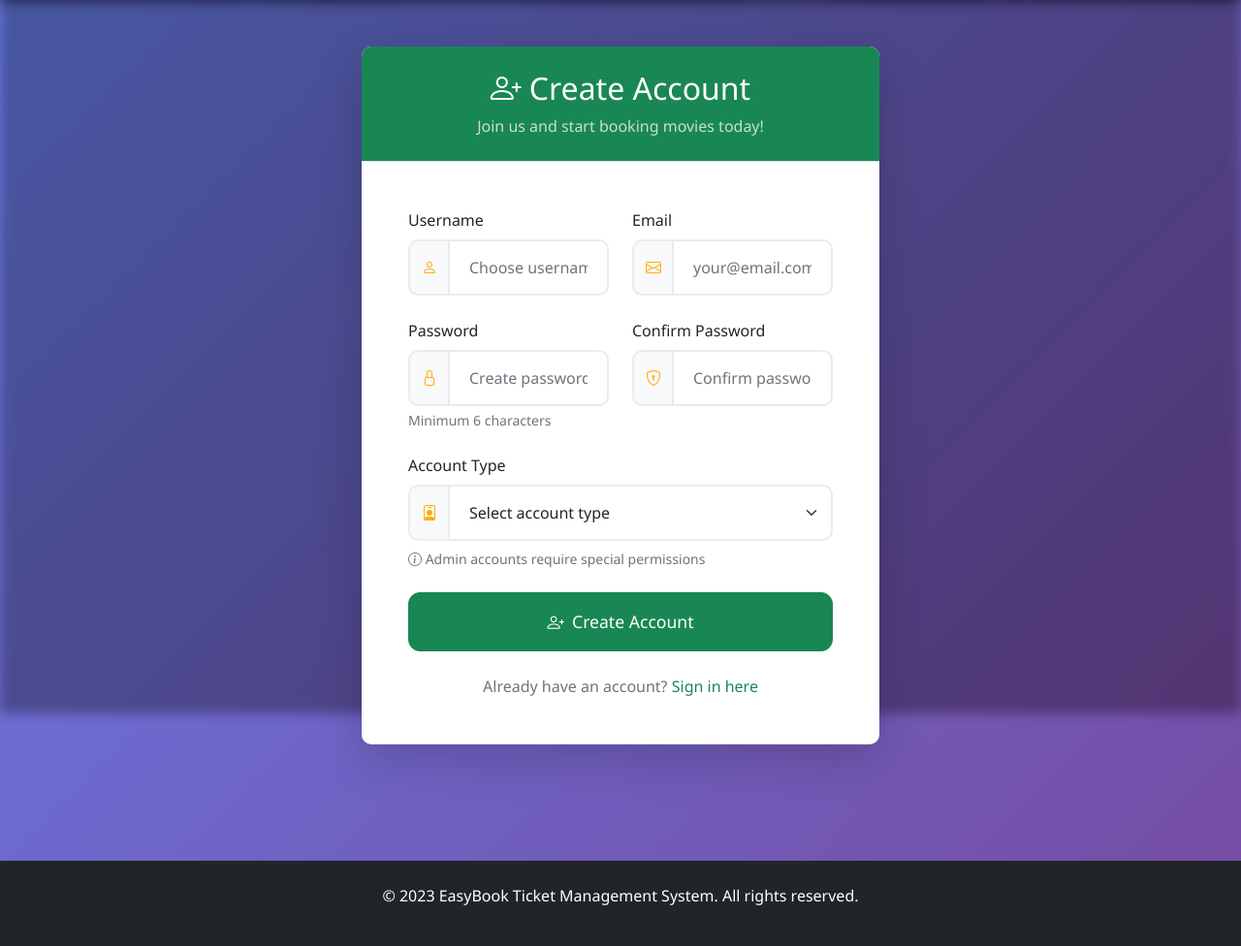
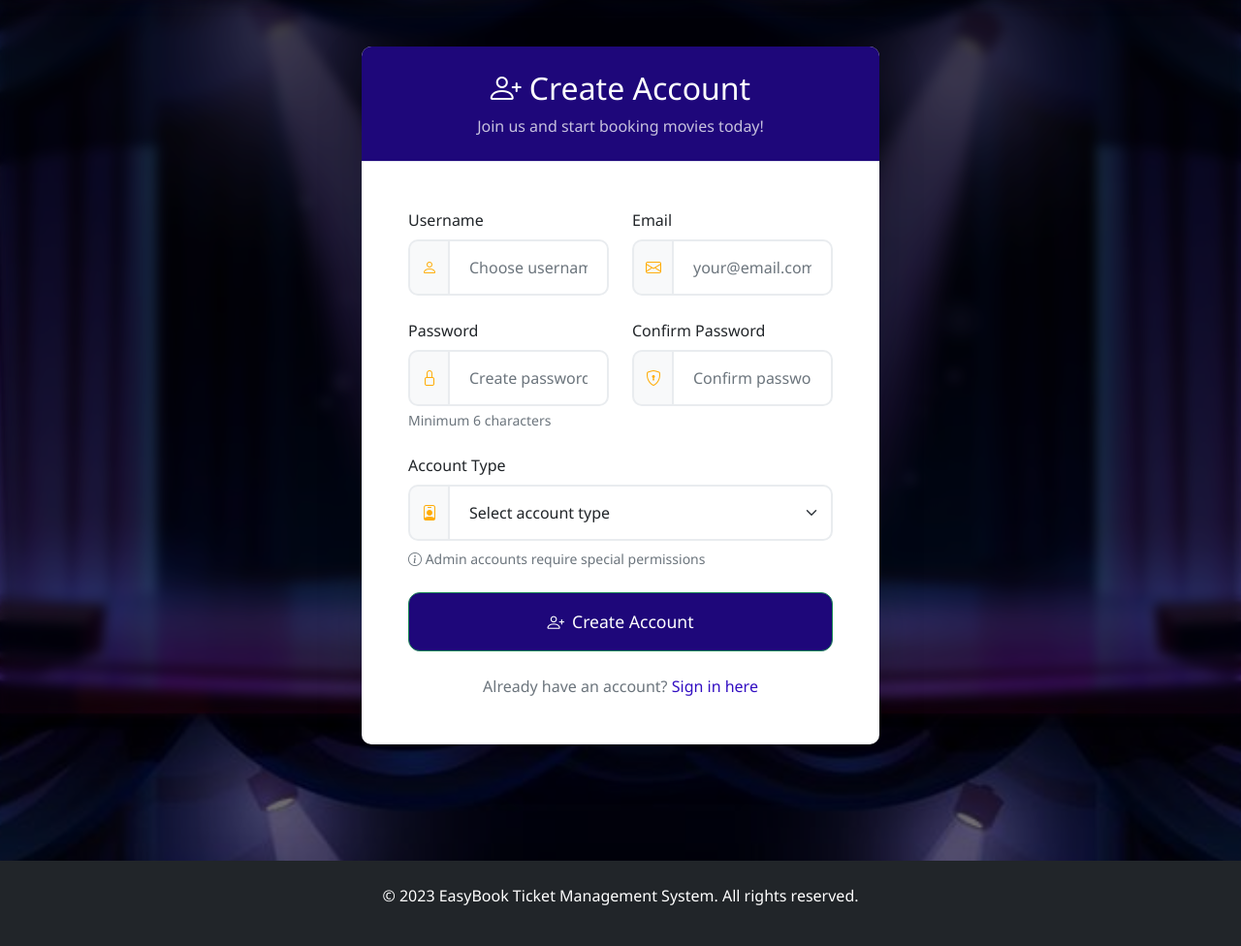
Before and after one commit to aslams2020/EasyBook-Ticket-System, a Flask app: page /register in a window 1280 px wide. Shown: the part 64-1040 px from the top of the page at 97% size. Run offline with Flask 3, Linux system fonts and the light colour scheme.

Commit message:
Fixed Registerpage

```diff
--- a/templates/register.html
+++ b/templates/register.html
@@ -107,6 +107,10 @@
     transition: transform 0.3s ease, box-shadow 0.3s ease;
 }
 
+.auth-card .card-header {
+        border-radius: 0 !important;
+        background-color: #1e077a !important;
+    }
 .auth-card:hover {
     transform: translateY(-5px);
     box-shadow: 0 20px 40px rgba(0, 0, 0, 0.15) !important;
@@ -123,8 +127,8 @@
 
 .auth-card .form-control:focus,
 .auth-card .form-select:focus {
-    border-color: #28a745;
-    box-shadow: 0 0 0 0.2rem rgba(40, 167, 69, 0.25);
+    border-color: #4c28a7;
+    box-shadow: 0 0 0 0.2rem rgba(93, 40, 167, 0.25);
 }
 
 .auth-card .input-group-text {
@@ -138,16 +142,27 @@
     border-radius: 12px;
     font-size: 1.1rem;
     transition: all 0.3s ease;
+    background-color: #1e077a !important;
 }
 
 .auth-card .btn:hover {
     transform: translateY(-2px);
+    background-color: #320ec2 !important;
+}
+
+.text-success {
+    color: #320ec2 !important;
 }
 
 body {
-    background: linear-gradient(135deg, #667eea 0%, #764ba2 100%);
-    min-height: 100vh;
-}
+        background: linear-gradient(rgba(0, 0, 0, 0.6), rgba(0, 0, 0, 0.297)),
+        url("{{ url_for('static', filename='images/bgimg.jpg') }}");
+        background-size: cover;
+        background-position: center;
+        background-attachment: fixed;
+        min-height: 100vh;
+        font-family: 'Segoe UI', Tahoma, Geneva, Verdana, sans-serif;
+    }
 
 @media (max-width: 768px) {
     .auth-card {
```
